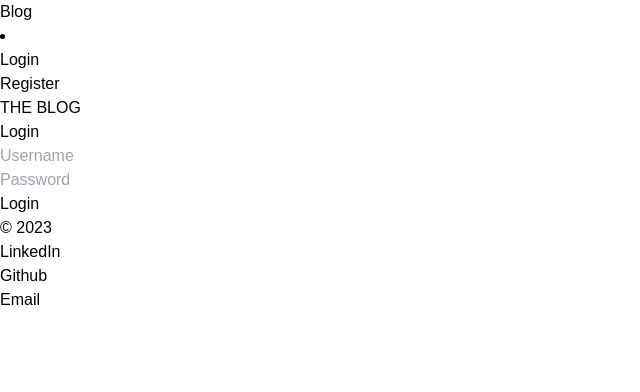
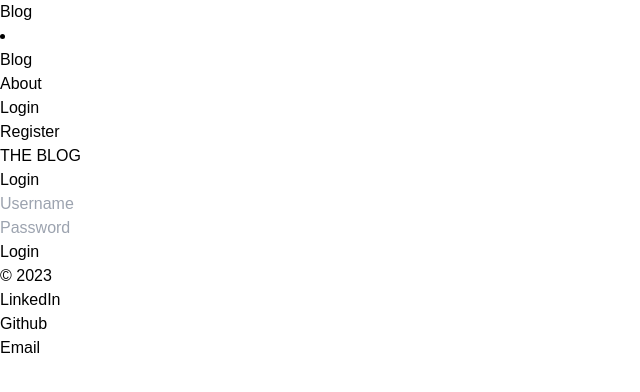
Before and after one commit to R894/blog-frontend, a React (Vite) app: page /login in a window 1280 px wide. Shown: the top 392 px of the page, without its empty margins (0-640 px from the left). Built offline with nearby package versions, Linux system fonts and the light colour scheme.

Commit message:
more backend compatability changes

```diff
--- a/src/components/Comments/index.tsx
+++ b/src/components/Comments/index.tsx
@@ -13,7 +13,7 @@ const Comments = () => {
   }
 
   useEffect(() => {
-    api.get(`/comments/${id}`).then((res) => {
+    api.get(`/comments/post/${id}`).then((res) => {
       setIsLoading(false);
       setData(res.data);
       console.log(res.data);
--- a/src/components/CreateComment/index.tsx
+++ b/src/components/CreateComment/index.tsx
@@ -20,7 +20,7 @@ const CreateComment = () => {
     e.preventDefault();
     api
       .post(
-        `/comments/${id}`,
+        `/comments/post/${id}`,
         { content: formData.content },
         { headers: { Authorization: `Bearer ${auth.token}` } }
       )
--- a/src/components/GetPost/index.tsx
+++ b/src/components/GetPost/index.tsx
@@ -21,7 +21,7 @@ const GetPost = () => {
   });
 
   useEffect(() => {
-    api.get(`/posts/${id}`).then((res) => {
+    api.get(`/posts/view/${id}`).then((res) => {
       console.log(res.data);
       setData(res.data);
       setIsLoading(false);
--- a/src/components/Navbar/index.tsx
+++ b/src/components/Navbar/index.tsx
@@ -17,6 +17,12 @@ const Navbar = ({title}: NavbarProps) => {
         <>
           <li className="flex list-none gap-3 text-xl">
             <ul className="text-center">
+              <Link to="/posts">Blog</Link>
+            </ul>
+            <ul className="text-center">
+              <Link to="/login">About</Link>
+            </ul>
+            <ul className="text-center">
               <Link to="/login">Login</Link>
             </ul>
             <ul className="text-center">
@@ -30,10 +36,13 @@ const Navbar = ({title}: NavbarProps) => {
         <>
           <li className="flex list-none gap-3 text-xl">
             <ul className="text-center">
-              <Link to="/posts">Posts</Link>
+              <Link to="/posts">Blog</Link>
             </ul>
             <ul className="text-center">
-              <Link to="/posts/new">Create Post</Link>
+              <Link to="/login">About</Link>
+            </ul>
+            <ul className="text-center">
+              <Link to="/posts/new">New Post</Link>
             </ul>
             <ul className="text-center">
               <Logout />
--- a/src/components/Posts/index.tsx
+++ b/src/components/Posts/index.tsx
@@ -20,8 +20,7 @@ const Posts = () => {
     axios
       .get(`${url}/posts`)
       .then((res) => {
-        setData(res.data);
-        console.log(res.data);
+        setData(res.data.posts);
         setIsLoading(false);
       })
       .catch((error) => {
```
